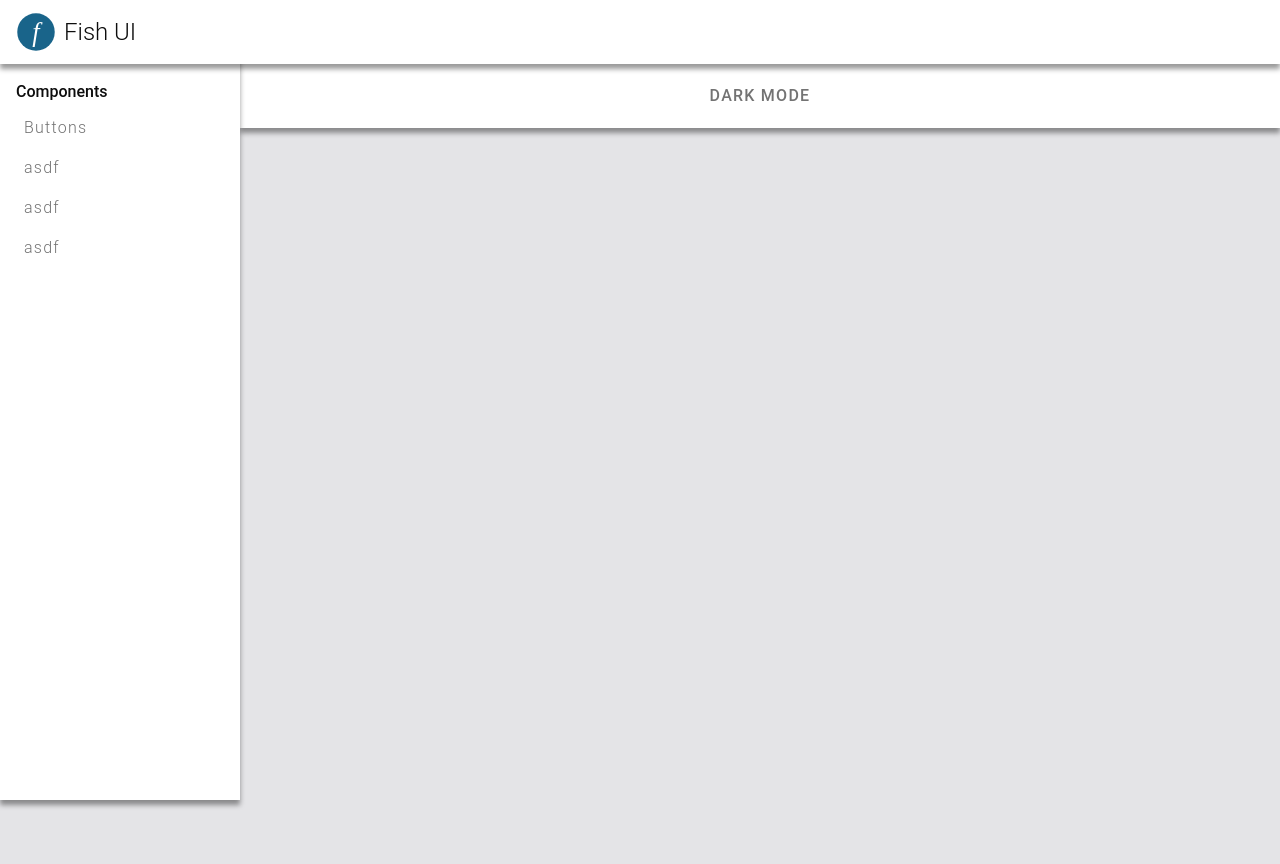
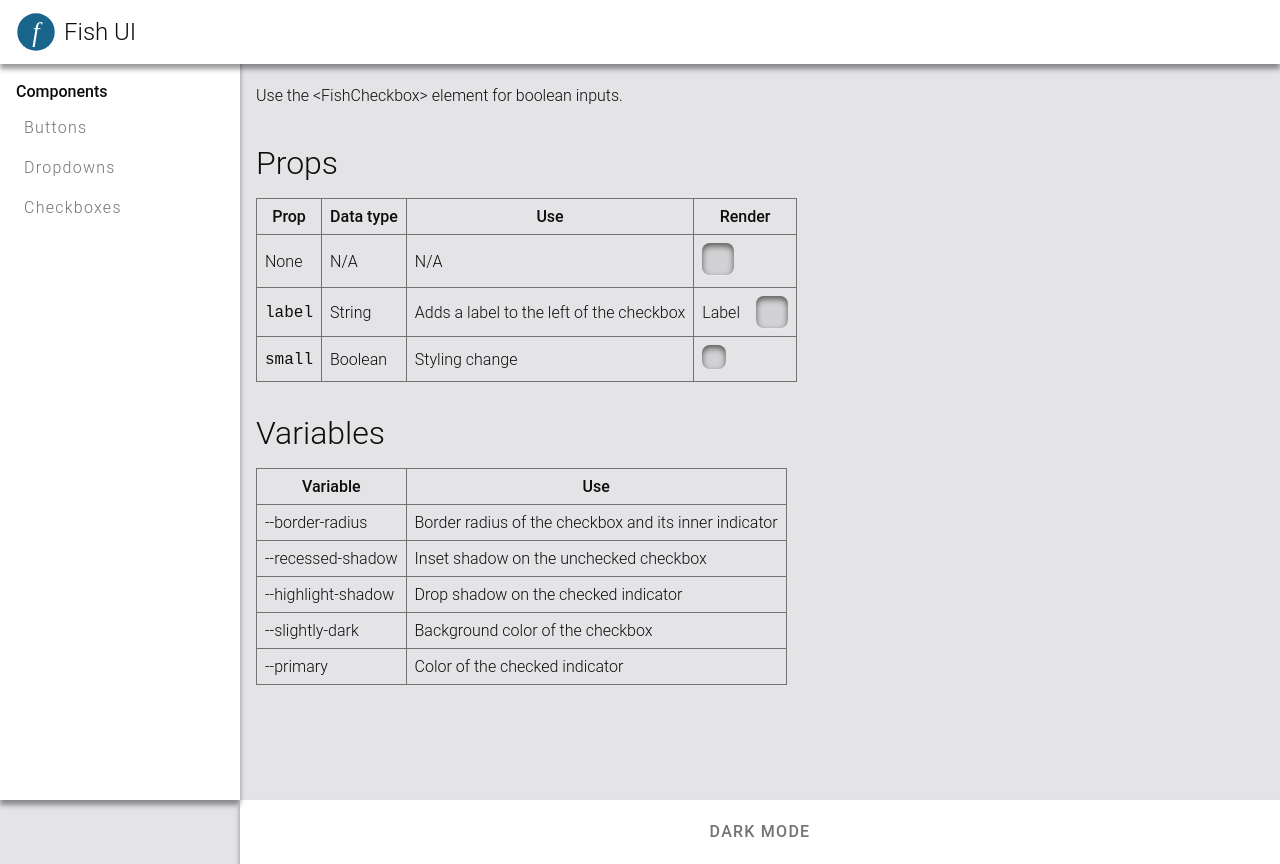
Before and after one commit to chris-oleson/fish-ui, a Nuxt app: page /checkboxes in a window 1280 px wide. Built offline with nearby package versions, Linux system fonts and the light colour scheme.

Commit message:
adding more docs

```diff
--- a/app/assets/variables.css
+++ b/app/assets/variables.css
@@ -58,8 +58,8 @@
     --slow: .4s;
 
     /* Shadows */
-    --highlight-shadow: 0px 2px 4px var(--extra-dark), inset 0px 1px 2px var(--light);
-    --recessed-shadow: inset 0px 3px 6px var(--extra-dark);
+    --highlight-shadow: 0px 2px 4px var(--extra-dark), inset 0px 1px 1px var(--light);
+    --recessed-shadow: inset 0px 3px 6px var(--extra-dark), 0px 1px 1px var(--light);
     --drop-shadow: 0 5px 5px var(--dark);
     --book-shadow: -5px 5px 10px rgba(0, 0, 0, 0.7);
     --book-hover-shadow: -10px 10px 15px rgba(0, 0, 0, 0.4);
--- a/app/components/FishButton.vue
+++ b/app/components/FishButton.vue
@@ -77,9 +77,6 @@ button, a {
     &.secondary {
         color: var(--text);
         background-color: var(--secondary);
-        &:hover {
-            filter: brightness(var(--hover-brightness));
-        }
     }
     &.disabled {
         opacity: .3;
--- a/app/components/FishSidebar.vue
+++ b/app/components/FishSidebar.vue
@@ -3,9 +3,8 @@
     <FishColumn style="padding: 1rem; gap: .5rem;">
         <b>Components</b>
         <FishButton background to="/buttons">Buttons</FishButton>
-        <FishButton background>asdf</FishButton>
-        <FishButton background>asdf</FishButton>
-        <FishButton background>asdf</FishButton>
+        <FishButton background to="/dropdowns">Dropdowns</FishButton>
+        <FishButton background to="/checkboxes">Checkboxes</FishButton>
     </FishColumn>
 </nav>
 </template>
--- /dev/null
+++ b/app/pages/checkboxes.vue
@@ -0,0 +1,67 @@
+<template>
+  <section>
+    <p>Use the {{ '<FishCheckbox>' }} element for boolean inputs.</p>
+    <h2 style="text-align: start; margin-top: 2rem; margin-bottom: 1rem;">Props</h2>
+    <table>
+      <thead>
+        <tr>
+          <th>Prop</th>
+          <th>Data type</th>
+          <th>Use</th>
+          <th>Render</th>
+        </tr>
+      </thead>
+      <tbody>
+        <tr>
+          <td>None</td>
+          <td>N/A</td>
+          <td>N/A</td>
+          <td><FishCheckbox /></td>
+        </tr>
+        <tr>
+          <td><code>label</code></td>
+          <td>String</td>
+          <td>Adds a label to the left of the checkbox</td>
+          <td><FishCheckbox label="Label" /></td>
+        </tr>
+        <tr>
+          <td><code>small</code></td>
+          <td>Boolean</td>
+          <td>Styling change</td>
+          <td><FishCheckbox small /></td>
+        </tr>
+      </tbody>
+    </table>
+    <h2 style="text-align: start; margin-top: 2rem; margin-bottom: 1rem;">Variables</h2>
+    <table>
+      <thead>
+        <tr>
+          <th>Variable</th>
+          <th>Use</th>
+        </tr>
+      </thead>
+      <tbody>
+        <tr>
+          <td>--border-radius</td>
+          <td>Border radius of the checkbox and its inner indicator</td>
+        </tr>
+        <tr>
+          <td>--recessed-shadow</td>
+          <td>Inset shadow on the unchecked checkbox</td>
+        </tr>
+        <tr>
+          <td>--highlight-shadow</td>
+          <td>Drop shadow on the checked indicator</td>
+        </tr>
+        <tr>
+          <td>--slightly-dark</td>
+          <td>Background color of the checkbox</td>
+        </tr>
+        <tr>
+          <td>--primary</td>
+          <td>Color of the checked indicator</td>
+        </tr>
+      </tbody>
+    </table>
+  </section>
+</template>
--- /dev/null
+++ b/app/pages/dropdowns.vue
@@ -0,0 +1,85 @@
+<template>
+<section>
+    <p>Use the {{ '<FishDropdown>' }} element for select inputs.</p>
+        <h2 style="text-align: start; margin-top: 2rem; margin-bottom: 1rem;">Props</h2>
+        <table>
+            <thead>
+                <tr>
+                    <th>Prop</th>
+                    <th>Data type</th>
+                    <th>Use</th>
+                    <th>Render</th>
+                </tr>
+            </thead>
+            <tbody>
+                <tr>
+                    <td>None</td>
+                    <td>N/A</td>
+                    <td>N/A</td>
+                    <td><FishDropdown :options="['Option 1', 'Option 2', 'Option 3']" /></td>
+                </tr>
+                <tr>
+                    <td><code>label</code></td>
+                    <td>String</td>
+                    <td>Adds a label to the left of the dropdown</td>
+                    <td><FishDropdown label="Label" :options="['Option 1', 'Option 2', 'Option 3']" /></td>
+                </tr>
+                <tr>
+                    <td><code>placeholder</code></td>
+                    <td>String</td>
+                    <td>Text shown when no value is selected</td>
+                    <td><FishDropdown placeholder="Placeholder" :options="['Option 1', 'Option 2', 'Option 3']" /></td>
+                </tr>
+                <tr>
+                    <td><code>options</code></td>
+                    <td>Array</td>
+                    <td>List of selectable options</td>
+                    <td>N/A</td>
+                </tr>
+            </tbody>
+        </table>
+        <h2 style="text-align: start; margin-top: 2rem; margin-bottom: 1rem;">Variables</h2>
+        <table>
+            <thead>
+                <tr>
+                    <th>Variable</th>
+                    <th>Use</th>
+                </tr>
+            </thead>
+            <tbody>
+                <tr>
+                    <td>--border-radius</td>
+                    <td>Border radius of the input and dropdown</td>
+                </tr>
+                <tr>
+                    <td>--recessed-shadow</td>
+                    <td>Inset shadow on the input field</td>
+                </tr>
+                <tr>
+                    <td>--highlight-shadow</td>
+                    <td>Drop shadow on the open dropdown</td>
+                </tr>
+                <tr>
+                    <td>--slightly-dark</td>
+                    <td>Background color of the input field</td>
+                </tr>
+                <tr>
+                    <td>--secondary</td>
+                    <td>Background color of the open dropdown</td>
+                </tr>
+                <tr>
+                    <td>--muted</td>
+                    <td>Placeholder text color and unselected option color</td>
+                </tr>
+                <tr>
+                    <td>--text</td>
+                    <td>Option color on hover/focus</td>
+                </tr>
+                <tr>
+                    <td>--fast</td>
+                    <td>Transition duration for option hover</td>
+                </tr>
+            </tbody>
+        </table>
+    </section>
+</template>
```
